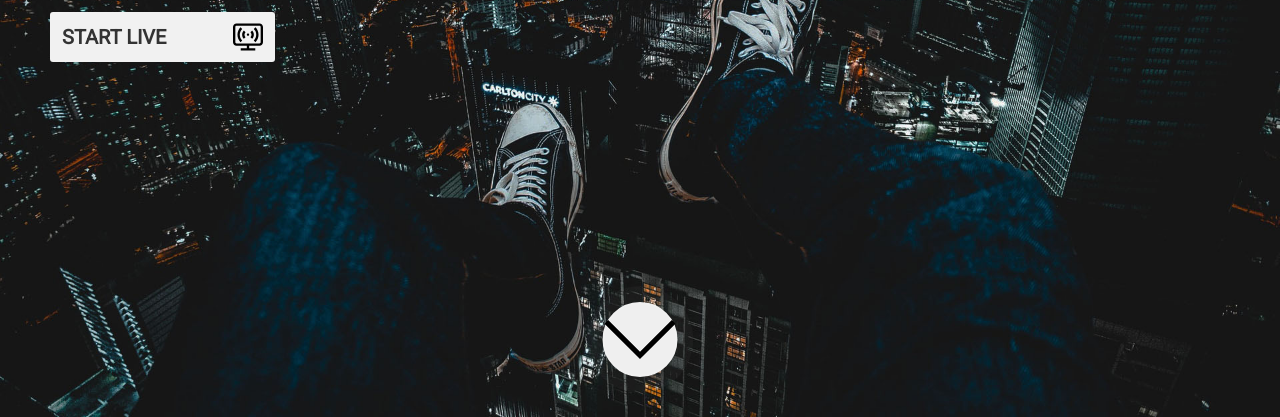
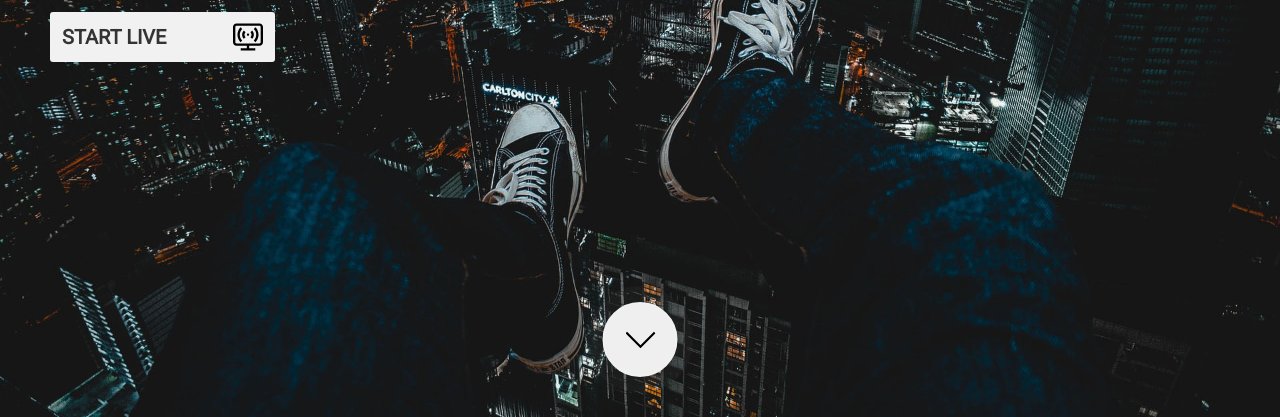
Before and after one commit to fullstackmachina/css_small_projects, a plain HTML site: page 3. Homepage/index.html in a window 1280 px wide. Shown: the part 383-800 px from the top of the page. Drawn offline with Linux system fonts and the light colour scheme.

Commit message:
add width and heigth on the floating-btn img

```diff
--- a/3. Homepage/style.css
+++ b/3. Homepage/style.css
@@ -112,6 +112,11 @@
   animation: pulse 1.3s infinite;
 }
 
+.floating-btn img {
+  width: 30px;
+  height: 30px;
+}
+
 @keyframes pulse {
   to {
     box-shadow: 0 0 0 16px rgba(255, 255, 255, 0.01);
```
